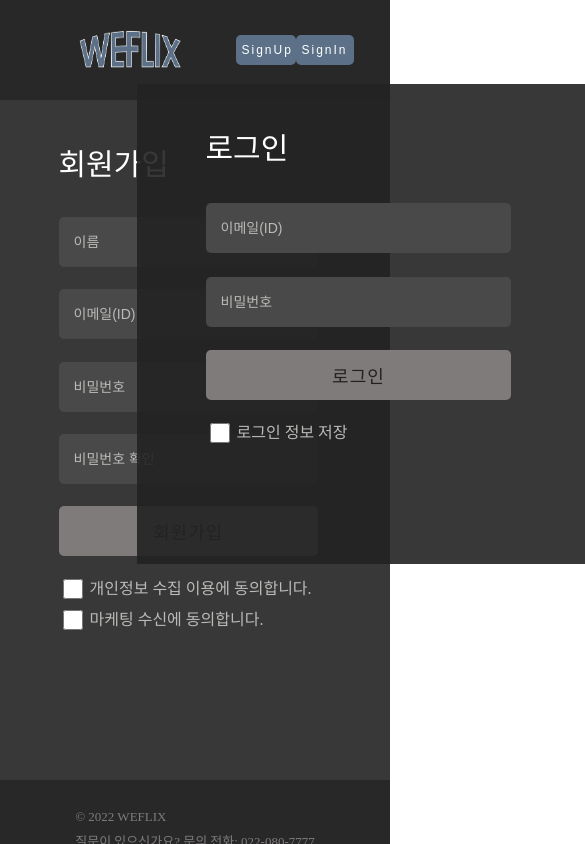
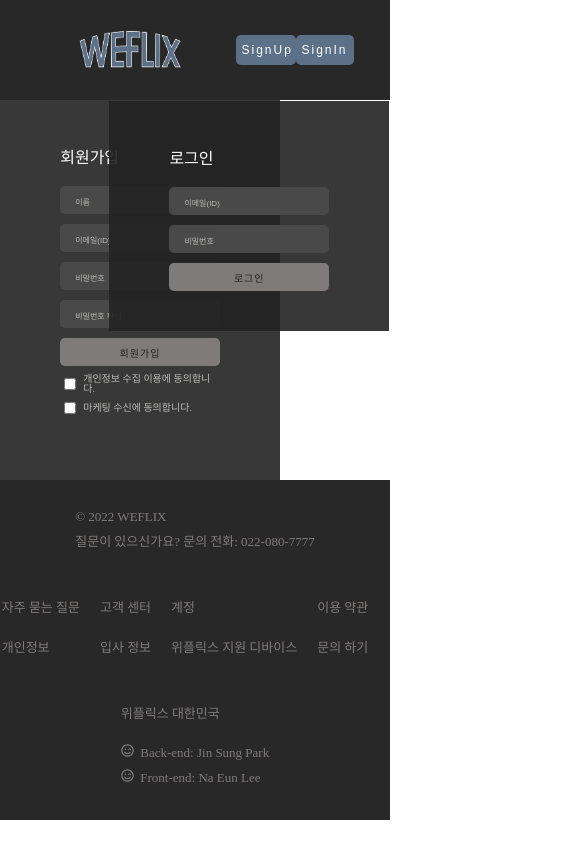
Before and after one commit to cotton-cotton/project-weflix, a React (Create React App) app: page /signup in a window 390 px wide. Both pictures are taken after a click on the button "SignIn". Shown: the top 844 px of the page, 585 px wide, since content can reach past the window. Built offline with nearby package versions, Linux system fonts and the light colour scheme.

Commit message:
Add: 회원가입, 로그인 반응형 디자인

```diff
--- a/src/components/InputContainer/InputContainer.js
+++ b/src/components/InputContainer/InputContainer.js
@@ -21,8 +21,8 @@ const InputContainer = ({
   };
 
   return (
-    <S.InputContainer>
-      <S.Input
+    <S.InputWrapper>
+      <S.InputContainer
         id={id}
         name={name}
         type={type}
@@ -38,13 +38,17 @@ const InputContainer = ({
         }}
         focus={focus}
       />
-      {!nameVal && letterMessage ? <S.test>{message.name}</S.test> : null}
-      {!emailVal && letterMessage ? <S.test>{message.email}</S.test> : null}
+      {!nameVal && letterMessage ? (
+        <S.InputMsg>{message.name}</S.InputMsg>
+      ) : null}
+      {!emailVal && letterMessage ? (
+        <S.InputMsg>{message.email}</S.InputMsg>
+      ) : null}
       {!passwordVal && letterMessage ? (
-        <S.test>{message.password}</S.test>
+        <S.InputMsg>{message.password}</S.InputMsg>
       ) : null}
       {/* {!confirmVal && letterMessage ? <S.test>{message.confirm}</S.test> : null} */}
-    </S.InputContainer>
+    </S.InputWrapper>
   );
 };
 export default InputContainer;
--- a/src/components/InputContainer/InputContainer.style.js
+++ b/src/components/InputContainer/InputContainer.style.js
@@ -1,12 +1,11 @@
 import styled from 'styled-components';
 
-export const InputContainer = styled.div``;
-export const InputName = styled.p`
-  margin-bottom: 10px;
-  color: ${({ theme }) => theme.white};
+export const InputWrapper = styled.div`
+  /* display: flex;
+  justify-content: center; */
 `;
-export const Input = styled.input`
-  width: 95%;
+export const InputContainer = styled.input`
+  width: 100%;
   height: 50px;
   margin-bottom: 5px;
   padding-left: 15px;
@@ -17,10 +16,38 @@ export const Input = styled.input`
   outline: none;
   &::placeholder {
     color: ${({ theme }) => theme.lightGray};
+    @media ${({ theme }) => theme.device.large} {
+      font-size: 13px;
+    }
+    @media ${({ theme }) => theme.device.medium} {
+      font-size: 12px;
+    }
+    @media ${({ theme }) => theme.device.small} {
+      font-size: 8px;
+    }
   }
   border-bottom: ${({ id, focus }) =>
     focus === id ? '2px solid #4E68B5' : null};
+  @media ${({ theme }) => theme.device.large} {
+    height: 45px;
+  }
+  @media ${({ theme }) => theme.device.medium} {
+    height: 40px;
+  }
+  @media ${({ theme }) => theme.device.small} {
+    height: 28px;
+    margin-bottom: 10px;
+  }
 `;
-export const test = styled.p`
+export const InputMsg = styled.p`
+  margin-bottom: 4px;
   color: ${({ theme }) => theme.white};
+  font-size: 12px;
+  @media ${({ theme }) => theme.device.medium} {
+    font-size: 10px;
+  }
+  @media ${({ theme }) => theme.device.small} {
+    margin-bottom: 6px;
+    font-size: 3px;
+  }
 `;
--- a/src/components/Nav/Nav.style.js
+++ b/src/components/Nav/Nav.style.js
@@ -87,12 +87,21 @@ export const SignUp = styled.button`
 `;
 export const SignUpModal = styled.div`
   position: absolute;
-  top: 10%;
+  top: 12%;
   left: 35%;
   display: flex;
   justify-content: center;
   align-items: center;
   z-index: 99;
+  @media ${({ theme }) => theme.device.large} {
+    left: 32%;
+  }
+  @media ${({ theme }) => theme.device.medium} {
+    left: 28%;
+  }
+  @media ${({ theme }) => theme.device.small} {
+    left: 23%;
+  }
 `;
 export const SignInModal = styled.div`
   position: absolute;
@@ -102,4 +111,12 @@ export const SignInModal = styled.div`
   justify-content: center;
   align-items: center;
   z-index: 99;
+  @media ${({ theme }) => theme.device.large} {
+    top: 12%;
+    left: 32%;
+  }
+  @media ${({ theme }) => theme.device.medium} {
+    top: 12%;
+    left: 28%;
+  }
 `;
--- a/src/pages/SignIn/SignIn.js
+++ b/src/pages/SignIn/SignIn.js
@@ -14,6 +14,9 @@ const SignIn = () => {
     userPassword: '',
   });
 
+  const [emailVal, setEmailVal] = useState(false);
+  const [passwordVal, setPasswordVal] = useState(false);
+
   const { userEmail, userPassword } = inputValue;
 
   const handleInput = event => {
@@ -24,16 +27,34 @@ const SignIn = () => {
     });
   };
 
-  // const isValidLetter = userEmail.length >= 1 && userPassword.length >= 1;
+  const isValidLetter = userEmail.length >= 1 && userPassword.length >= 1;
 
-  // const emailReg = new RegExp('[a-zA-Z0-9.-]\\.[a-zA-Z]{2,6}$');
-  // const passwordReg = new RegExp(
-  //   '^(?=.*[a-z])(?=.*[A-Z])(?=.*\\d)(?=.*[$@$!%*?&])(?=.*[0-9])[A-Za-z\\d$@$!%*?&]{8,45}'
-  // );
+  const emailReg = new RegExp('[a-zA-Z0-9.-]\\.[a-zA-Z]{2,6}$');
+  const passwordReg = new RegExp(
+    '^(?=.*[a-z])(?=.*[A-Z])(?=.*\\d)(?=.*[$@$!%*?&])(?=.*[0-9])[A-Za-z\\d$@$!%*?&]{8,45}'
+  );
+  // 특수문자, 숫자, 소문자, 대문자 포함 8자 이상
 
-  // const isActiveForm =
-  //   emailReg.test(userEmail) && passwordReg.test(userPassword) && isValidLetter;
+  const isActiveForm =
+    emailReg.test(userEmail) && passwordReg.test(userPassword) && isValidLetter;
 
+  const emailValidation = event => {
+    const inputVal = event.target.value;
+    if (emailReg.test(inputVal)) {
+      setEmailVal(true);
+    } else if (!emailReg.test(inputVal)) {
+      setEmailVal(false);
+    }
+  };
+
+  const passwordValidation = event => {
+    const inputVal = event.target.value;
+    if (passwordReg.test(inputVal)) {
+      setPasswordVal(true);
+    } else if (!passwordReg.test(inputVal)) {
+      setPasswordVal(false);
+    }
+  };
   const handleData = () => {
     axios
       .post(API.SIGN_IN, {
@@ -63,7 +84,14 @@ const SignIn = () => {
                 placeholder={list.placeholder}
                 text={list.text}
                 type={list.type}
-                onChange={handleInput}
+                message={list.message}
+                onChange={event => {
+                  handleInput(event);
+                  emailValidation(event);
+                  passwordValidation(event);
+                }}
+                emailVal={emailVal}
+                passwordVal={passwordVal}
               />
             );
           })}
@@ -71,17 +99,17 @@ const SignIn = () => {
             <S.SignInButton
               type="button"
               onClick={handleData}
-              // disabled={isActiveForm ? true : false}
-              // isActiveForm={isActiveForm}
+              disabled={isActiveForm ? true : false}
+              isActiveForm={isActiveForm}
             >
               로그인
             </S.SignInButton>
           </S.ButtonContainer>
         </S.EntryContainer>
-        <S.CheckboxContainer>
+        {/* <S.CheckboxContainer>
           <S.SaveInfo type="checkbox" />
           <S.CheckboxContent>로그인 정보 저장</S.CheckboxContent>
-        </S.CheckboxContainer>
+        </S.CheckboxContainer> */}
       </S.SignInContainer>
     </S.SignInWrapper>
   );
--- a/src/pages/SignIn/SignIn.style.js
+++ b/src/pages/SignIn/SignIn.style.js
@@ -9,30 +9,58 @@ export const SignInContainer = styled.div`
   flex-direction: column;
   align-items: center;
   width: 460px;
-  height: 480px;
+  height: 520px;
   padding: 50px 0;
   background-color: ${({ theme }) => theme.black};
   background-color: rgba(35, 35, 35, 0.9);
+  @media ${({ theme }) => theme.device.large} {
+    width: 400px;
+    height: 440px;
+  }
+  @media ${({ theme }) => theme.device.medium} {
+    width: 350px;
+    height: 400px;
+  }
+  @media ${({ theme }) => theme.device.small} {
+    width: 280px;
+    height: 230px;
+  }
 `;
 export const EntryContainer = styled.form`
   display: flex;
   flex-direction: column;
   justify-content: space-between;
   width: 70%;
-  height: 70%;
+  height: 65%;
   margin-bottom: 20px;
+  @media ${({ theme }) => theme.device.large} {
+    width: 68%;
+  }
+  @media ${({ theme }) => theme.device.medium} {
+    width: 65%;
+    height: 72%;
+  }
+  @media ${({ theme }) => theme.device.small} {
+    width: 57%;
+  }
 `;
 export const Title = styled.p`
   margin-bottom: 20px;
   color: ${({ theme }) => theme.white};
   font-size: ${({ theme }) => theme.large};
+  @media ${({ theme }) => theme.device.large} {
+    font-size: 25px;
+  }
+  @media ${({ theme }) => theme.device.small} {
+    font-size: 16px;
+  }
 `;
 export const ButtonContainer = styled.div``;
 export const SignInButton = styled.button`
   display: flex;
   align-items: center;
   justify-content: center;
-  width: 95%;
+  width: 100%;
   height: 50px;
   font-size: ${({ theme }) => theme.medium};
   letter-spacing: 1px;
@@ -42,19 +70,31 @@ export const SignInButton = styled.button`
     isActiveForm ? '#4E68B5' : '#7f7b7b'};
   color: ${({ isActiveForm }) => (isActiveForm ? '#fff' : '#222')};
   cursor: ${({ isActiveForm }) => (isActiveForm ? 'pointer' : null)};
+  @media ${({ theme }) => theme.device.large} {
+    height: 45px;
+    font-size: 16px;
+  }
+  @media ${({ theme }) => theme.device.medium} {
+    height: 40px;
+    font-size: ${({ theme }) => theme.small};
+  }
+  @media ${({ theme }) => theme.device.small} {
+    height: 28px;
+    font-size: 10px;
+  }
 `;
-export const CheckboxContainer = styled.div`
-  display: flex;
-  align-items: center;
-  width: 70%;
-`;
-export const SaveInfo = styled.input`
-  width: 20px;
-  height: 20px;
-  margin-right: 7px;
-  border: none;
-  accent-color: ${({ theme }) => theme.middleGray};
-`;
-export const CheckboxContent = styled.p`
-  color: ${({ theme }) => theme.lightGray};
-`;
+// export const CheckboxContainer = styled.div`
+//   display: flex;
+//   align-items: center;
+//   width: 70%;
+// `;
+// export const SaveInfo = styled.input`
+//   width: 20px;
+//   height: 20px;
+//   margin-right: 7px;
+//   border: none;
+//   accent-color: ${({ theme }) => theme.middleGray};
+// `;
+// export const CheckboxContent = styled.p`
+//   color: ${({ theme }) => theme.lightGray};
+// `;
--- a/src/pages/SignIn/SignInData.js
+++ b/src/pages/SignIn/SignInData.js
@@ -4,11 +4,13 @@ export const SignInData = [
     name: 'userEmail',
     placeholder: '이메일(ID)',
     type: 'text',
+    message: { email: '이메일 형식에 맞지 않습니다.' },
   },
   {
     id: 'password',
     name: 'userPassword',
     placeholder: '비밀번호',
     type: 'text',
+    message: { password: '대소문자, 특수문자, 숫자 1자이상 포함해야됩니다.' },
   },
 ];
--- a/src/pages/SignUp/SignUp.js
+++ b/src/pages/SignUp/SignUp.js
@@ -145,7 +145,7 @@ const SignUp = () => {
           <S.Title>회원가입</S.Title>
           {SignUpData.map((list, index) => {
             return (
-              <S.testContainer key={index}>
+              <S.InputWrapper key={index}>
                 <InputContainer
                   key={index}
                   id={list.id}
@@ -165,7 +165,7 @@ const SignUp = () => {
                   passwordVal={passwordVal}
                   confirmVal={confirmVal}
                 />
-              </S.testContainer>
+              </S.InputWrapper>
             );
           })}
           <S.ButtonContainer>
--- a/src/pages/SignUp/SignUp.style.js
+++ b/src/pages/SignUp/SignUp.style.js
@@ -1,9 +1,6 @@
 import styled from 'styled-components';
 
-export const SignUpWrapper = styled.div`
-  display: flex;
-  justify-content: center;
-`;
+export const SignUpWrapper = styled.div``;
 export const SignUpContainer = styled.div`
   display: flex;
   flex-direction: column;
@@ -13,6 +10,18 @@ export const SignUpContainer = styled.div`
   padding: 50px 0;
   background-color: ${({ theme }) => theme.black};
   background-color: rgba(35, 35, 35, 0.9);
+  @media ${({ theme }) => theme.device.large} {
+    width: 400px;
+    height: 600px;
+  }
+  @media ${({ theme }) => theme.device.medium} {
+    width: 350px;
+    height: 530px;
+  }
+  @media ${({ theme }) => theme.device.small} {
+    width: 280px;
+    height: 380px;
+  }
 `;
 export const EntryContainer = styled.form`
   display: flex;
@@ -21,18 +30,36 @@ export const EntryContainer = styled.form`
   width: 70%;
   height: 70%;
   margin-bottom: 20px;
+  @media ${({ theme }) => theme.device.large} {
+    width: 68%;
+  }
+  @media ${({ theme }) => theme.device.medium} {
+    width: 65%;
+  }
+  @media ${({ theme }) => theme.device.small} {
+    width: 65%;
+  }
+  @media ${({ theme }) => theme.device.small} {
+    width: 57%;
+  }
 `;
 export const Title = styled.p`
   margin-bottom: 20px;
   color: ${({ theme }) => theme.white};
   font-size: ${({ theme }) => theme.large};
+  @media ${({ theme }) => theme.device.large} {
+    font-size: 25px;
+  }
+  @media ${({ theme }) => theme.device.small} {
+    font-size: 16px;
+  }
 `;
 export const ButtonContainer = styled.div``;
 export const SignUpButton = styled.button`
   display: flex;
   align-items: center;
   justify-content: center;
-  width: 95%;
+  width: 100%;
   height: 50px;
   font-size: ${({ theme }) => theme.medium};
   letter-spacing: 1px;
@@ -42,11 +69,34 @@ export const SignUpButton = styled.button`
     isActiveForm ? '#4E68B5' : '#7f7b7b'};
   color: ${({ isActiveForm }) => (isActiveForm ? '#fff' : '#222')};
   cursor: ${({ isActiveForm }) => (isActiveForm ? 'pointer' : null)};
+  @media ${({ theme }) => theme.device.large} {
+    height: 45px;
+    font-size: 16px;
+  }
+  @media ${({ theme }) => theme.device.medium} {
+    height: 40px;
+    font-size: ${({ theme }) => theme.small};
+  }
+  @media ${({ theme }) => theme.device.small} {
+    height: 28px;
+    font-size: 10px;
+  }
 `;
 export const CheckboxContainer = styled.div`
   display: flex;
   flex-direction: column;
+  justify-content: center;
   width: 70%;
+  @media ${({ theme }) => theme.device.large} {
+    width: 68%;
+  }
+  @media ${({ theme }) => theme.device.medium} {
+    width: 65%;
+  }
+  @media ${({ theme }) => theme.device.small} {
+    width: 57%;
+    margin-top: 8px;
+  }
 `;
 export const PolicyAgree = styled.span`
   display: flex;
@@ -63,6 +113,14 @@ export const Policy = styled.input`
   margin-right: 7px;
   border: none;
   accent-color: ${({ theme }) => theme.middleGray};
+  @media ${({ theme }) => theme.device.large} {
+    width: 18px;
+    height: 18px;
+  }
+  @media ${({ theme }) => theme.device.small} {
+    width: 12px;
+    height: 12px;
+  }
 `;
 export const Personal = styled.input`
   width: 20px;
@@ -70,9 +128,25 @@ export const Personal = styled.input`
   margin-right: 7px;
   border: none;
   accent-color: ${({ theme }) => theme.middleGray};
+  @media ${({ theme }) => theme.device.large} {
+    width: 18px;
+    height: 18px;
+  }
+  @media ${({ theme }) => theme.device.small} {
+    width: 12px;
+    height: 12px;
+  }
 `;
 export const CheckboxContent = styled.p`
   color: ${({ theme }) => theme.lightGray};
+  @media ${({ theme }) => theme.device.large} {
+    font-size: 15px;
+  }
+  @media ${({ theme }) => theme.device.medium} {
+    font-size: 13px;
+  }
+  @media ${({ theme }) => theme.device.small} {
+    font-size: 10px;
+  }
 `;
-export const testContainer = styled.div``;
-export const test = styled.p``;
+export const InputWrapper = styled.div``;
```
